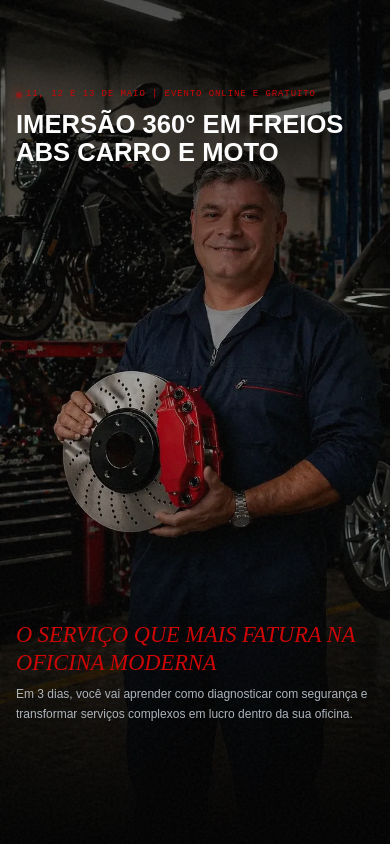
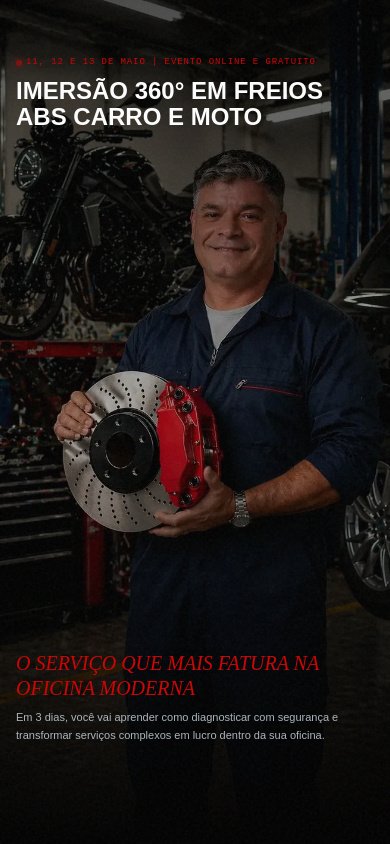
Before and after one commit to felipebarbosavasconcelos13-coder/pagina-de-captura-abs, a React (Vite) app: page / in a window 390 px wide. Shown: the top 844 px of the page. Built offline with nearby package versions, Linux system fonts and the light colour scheme.

Commit message:
fix: adjust mobile hero layout to ensure button is visible

```diff
--- a/src/components/Hero.jsx
+++ b/src/components/Hero.jsx
@@ -175,7 +175,7 @@ export default function Hero() {
   );
 
   return (
-    <section className="relative min-h-[100dvh] w-full flex flex-col lg:justify-center pt-[4.5rem] pb-8 md:pt-28 md:pb-12 overflow-hidden bg-black">
+    <section className="relative min-h-[100dvh] w-full flex flex-col lg:justify-center pt-10 pb-6 md:pt-28 md:pb-12 overflow-hidden bg-black">
       {/* Background Image & Gradient */}
       <div className="absolute inset-0 z-0 overflow-hidden">
         <picture className="w-full h-full">
@@ -201,25 +201,25 @@ export default function Hero() {
                 11, 12 E 13 DE MAIO | EVENTO ONLINE E GRATUITO
               </div>
 
-              <h1 className="hero-elem font-heading text-white text-[1.6rem] sm:text-[2rem] leading-[1.1] md:text-6xl lg:text-7xl font-black md:leading-[1.1] uppercase mb-2 md:mb-6 drop-shadow-2xl">
+              <h1 className="hero-elem font-heading text-white text-[1.5rem] sm:text-[2rem] leading-[1.1] md:text-6xl lg:text-7xl font-black md:leading-[1.1] uppercase mb-2 md:mb-6 drop-shadow-2xl">
                 IMERSÃO 360° EM FREIOS ABS CARRO E MOTO
               </h1>
             </div>
 
             {/* Bottom Content (Subtitle, Desc & Button) */}
             <div className="flex flex-col mt-auto lg:mt-0">
-              <span className="hero-elem block text-[#D00000] font-drama italic text-[1.4rem] sm:text-[1.6rem] leading-tight md:text-5xl lg:text-6xl mb-2 md:mb-4 normal-case">
+              <span className="hero-elem block text-[#D00000] font-drama italic text-[1.25rem] sm:text-[1.6rem] leading-tight md:text-5xl lg:text-6xl mb-2 md:mb-4 normal-case">
                 O SERVIÇO QUE MAIS FATURA NA OFICINA MODERNA
               </span>
 
-              <p className="hero-elem font-body text-[#ADB5BD] text-xs md:text-xl max-w-lg mb-4 md:mb-8 leading-relaxed">
+              <p className="hero-elem font-body text-[#ADB5BD] text-[11px] sm:text-xs md:text-xl max-w-lg mb-3 md:mb-8 leading-relaxed">
                 Em 3 dias, você vai aprender como diagnosticar com segurança e transformar serviços complexos em lucro dentro da sua oficina.
               </p>
 
               {/* CTA Mobile Button */}
               <button
                 onClick={() => setIsModalOpen(true)}
-                className="lg:hidden hero-elem w-full bg-[#D00000] hover:bg-[#A00000] text-white py-4 rounded-xl font-heading font-bold uppercase tracking-widest text-xs shadow-[0_0_30px_-5px_#D00000] mt-2 transition-all active:scale-95 relative z-20"
+                className="lg:hidden hero-elem w-full bg-[#D00000] hover:bg-[#A00000] text-white py-3.5 rounded-xl font-heading font-bold uppercase tracking-widest text-[10px] shadow-[0_0_30px_-5px_#D00000] mt-1 transition-all active:scale-95 relative z-20"
               >
                 QUERO PARTICIPAR DO EVENTO GRATUITO
               </button>
```
